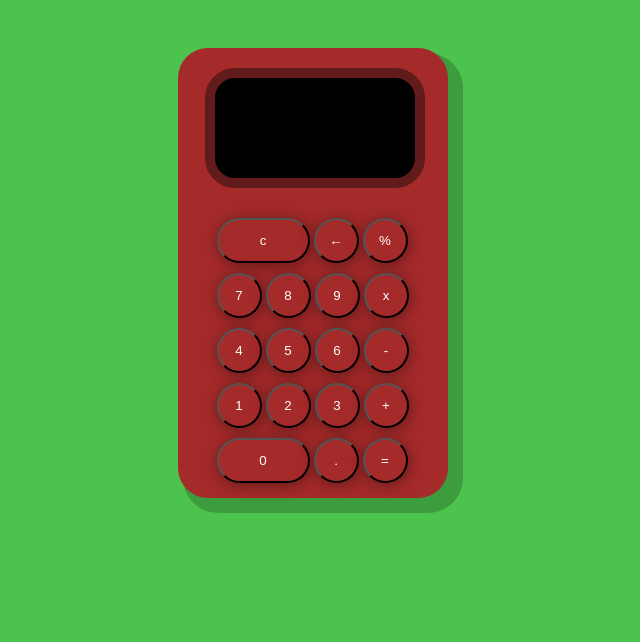
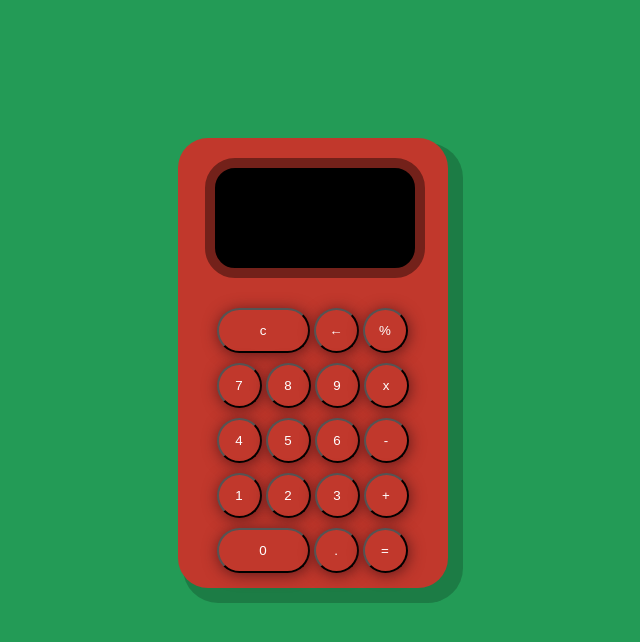
Before and after one commit to Valenchongo/Calculadora, a plain HTML site: page index.html in a window 1280 px wide. Shown: the whole page, without its empty margins (327-967 px from the left). Drawn offline with Linux system fonts and the light colour scheme.

Commit message:
Update calculadora.css

```diff
--- a/calculadora.css
+++ b/calculadora.css
@@ -1,7 +1,7 @@
 body{
     display: flex;
     justify-content: center;
-    background-color: rgb(76, 195, 76);
+    background-color: #239B56;
     height: 600px;
 }
 
@@ -9,11 +9,11 @@ body{
 .calculadora{
     display: flex;
     flex-direction: column;
-    background-color: brown;
+    background-color: #c1382c ;
     width: 270px;
     height: 450px;
     border-radius: 30px;
-    margin-top: 40px;
+    margin-top: 130px;
     box-shadow: 10px 10px 0 5px #00000033;
 }
 .display{
@@ -23,7 +23,7 @@ body{
     margin-left:27px;
     margin-top: 20px;
     border-radius:30px ;
-    border: 10px solid rgb(98, 27, 27);
+    border: 10px solid #73211a ;
 }
 
 .pantalla {
@@ -50,6 +50,7 @@ body{
     align-self: center;
     margin-top: 10px;
     width: 193px;
+    justify-content: center;
 
 }
 
@@ -57,7 +58,7 @@ button{
     height: 45px;
     width: 45px;
     border-radius: 500px;
-    background-color: brown;
+    background-color:#c1382c ;
     color: white;
     box-shadow: 1px 2px 15px 0 rgb(98, 27, 27);
     align-self: center;
```
